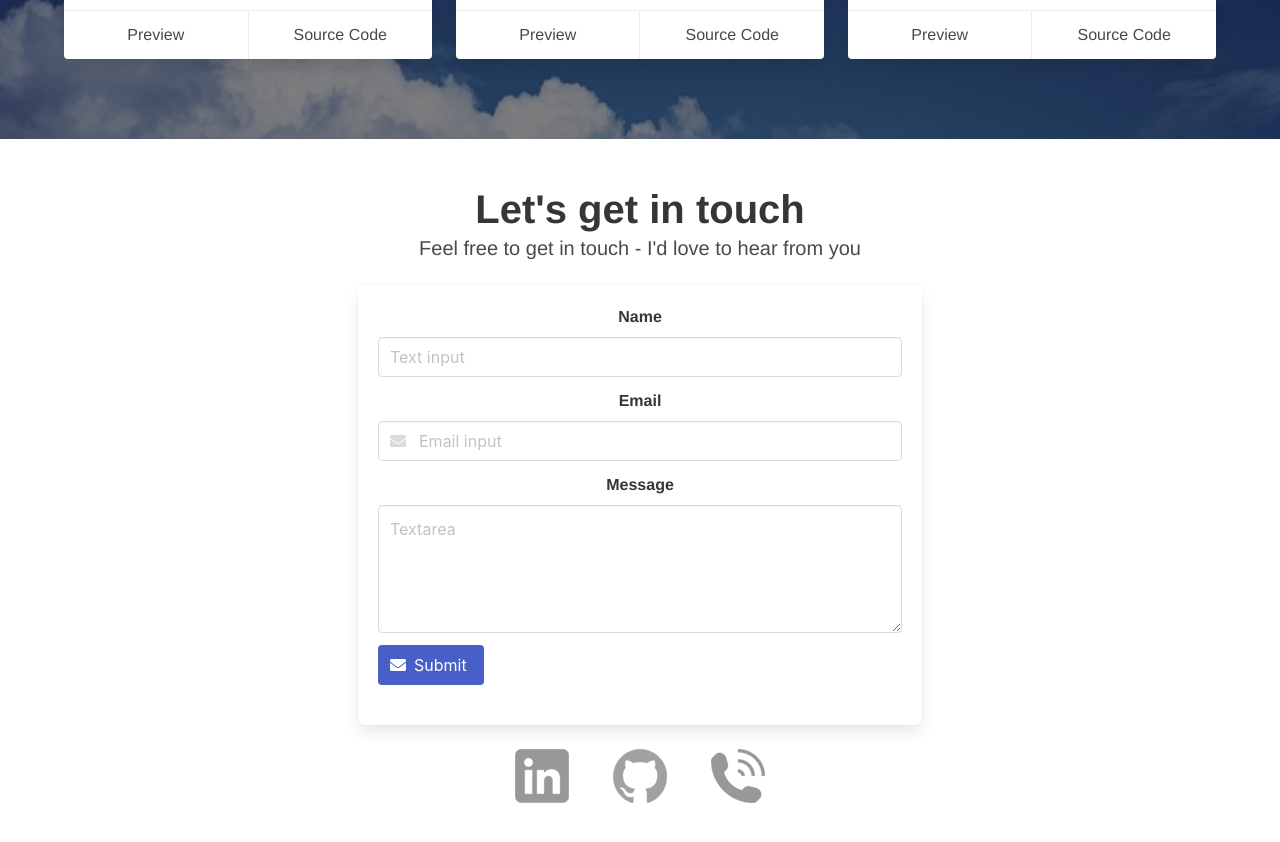
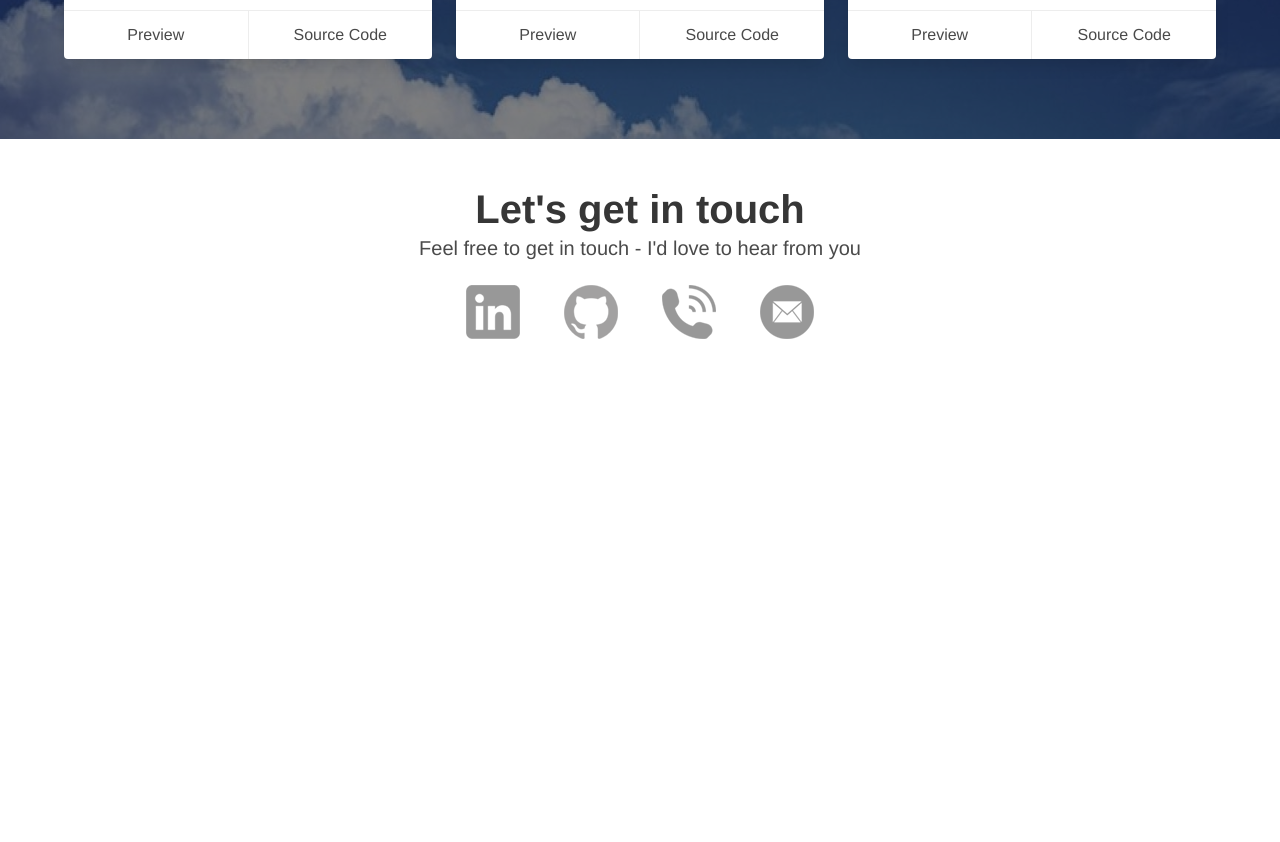
Before and after one commit to Minaparnian/Portfolio, a Vue app: page /projects in a window 1280 px wide. Shown: the part 854-1696 px from the top of the page. After the commit the page ends 1248 px from the top, so only its background shows below. Built offline with nearby package versions, Linux system fonts and the light colour scheme.

Commit message:
add scroll bahaviour for contacs

```diff
--- a/src/components/footer.vue
+++ b/src/components/footer.vue
@@ -7,8 +7,7 @@
               <h4 class="subtitle is-5">Feel free to get in touch - I'd love to hear from you</h4>
             </div>
             <br>
-
-            <div class="columns">
+            <!-- <div class="columns">
               <div class="column is-6 is-offset-3">
                 <div class="box">
                   <div class="field">
@@ -46,11 +45,12 @@
                   </div>
                 </div>
               </div>
-            </div>
-            <div class="columns is-centered">
+            </div> -->
+            <div class="columns is-centered" id="contacts">
               <div class="column is-1"><a href="https://www.linkedin.com/in/mina-parnian/" target="_blank"><img class="social-link" src="static/Linkedin.png" alt="LinkedIn"></a></div>
               <div class="column is-1"><a href="https://github.com/Minaparnian" target="_blank"><img class="social-link" src="static/github.png" alt="Github"></a></div>
               <div class="column is-1"><a href="tel:61420646053" target="_blank"><img class="social-link" src="static/Phone-Download-PNG.png" alt="Phone"></a></div>
+              <div class="column is-1"><a href="mailto:minaparnian66@gmail.com"><img class="social-link" src="static/email-logo-black.png" alt="email"></a></div>
             </div>
           </div>
         </footer>
--- a/src/components/nav.vue
+++ b/src/components/nav.vue
@@ -45,7 +45,7 @@ export default {
       {name: '3', origin: 'Skills', router: '/skills', icon: 'star'},
       {name: '4', origin: 'DataBase', router: '/database', icon: 'project-diagram'},
       {name: '5', origin: 'Resume', link: 'https://drive.google.com/file/d/1WJG6qCVdnLnF2eu-s02A4Cd3hto6Fp92/view?usp=sharing', icon: 'file-alt'},
-      {name: '6', origin: 'Contacts', link: 'https://github.com/Minaparnian', icon: 'envelope'},
+      {name: '6', origin: 'Contacts', link: '/#contacts', icon: 'envelope'},
       {name: '7', origin: 'Github', link: 'https://github.com/Minaparnian', icon: 'github-alt'}
 
     ],
--- a/src/router/index.js
+++ b/src/router/index.js
@@ -42,6 +42,13 @@ export default new Router({
       component: DataBase
     }
   ],
+  scrollBehavior (to, from, savedPosition) {
+    if (to.hash === '#contacts') {
+      return {
+        selector: to.hash
+      }
+    }
+  },
   linkExactActiveClass: 'is-active',
   // to add normall url instead of hashtag between
   mode: 'history'
```
Also changed, not shown: static/email-logo-black.png (added).
